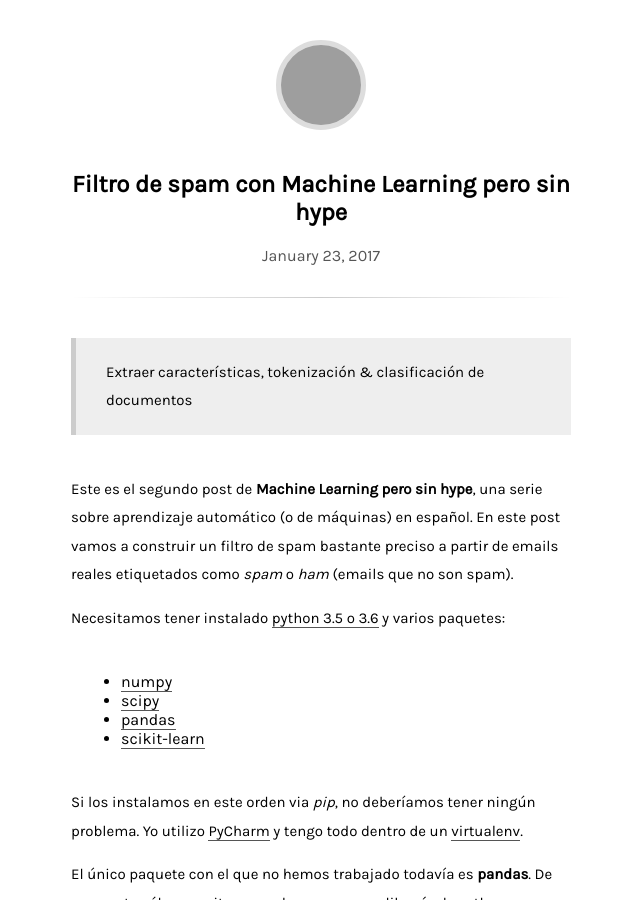
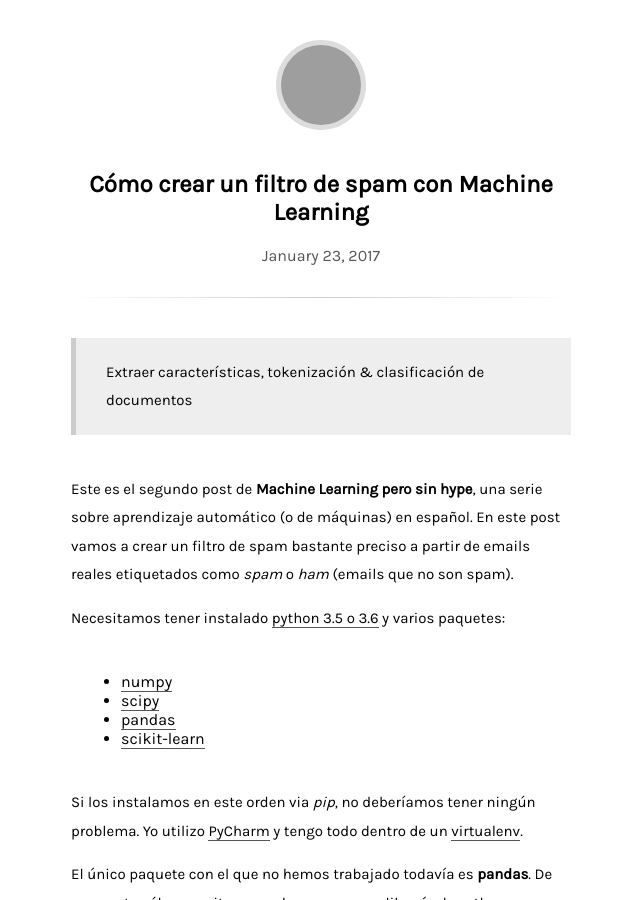
Before and after one commit to stanete/stanete.github.io, a Jekyll site: the page built from _posts/2017-01-23-filtro-spam-machine-learning.md, in a window 1280 px wide and 900 px high, cut to the strip 0-900 px from the top of the window. Shown: the whole strip, without its empty margins (319-959 px from the left). Built offline with Jekyll 4.4.1, drawn with Linux system fonts in a browser that asks for light colours; comment, search, counter and statistics services are not loaded; grey boxes are pictures that could not be loaded.

Commit message:
Change post title

```diff
--- a/_posts/2017-01-23-filtro-spam-machine-learning.md
+++ b/_posts/2017-01-23-filtro-spam-machine-learning.md
@@ -1,5 +1,5 @@
 ---
-title: Filtro de spam con Machine Learning pero sin hype
+title: Cómo crear un filtro de spam con Machine Learning
 updated: 2017-01-23 08:45
 comments: true
 mailchimp: true
@@ -7,7 +7,7 @@ mailchimp: true
 
 > Extraer características, tokenización & clasificación de documentos
 
-Este es el segundo post de **Machine Learning pero sin hype**, una serie sobre aprendizaje automático (o de máquinas) en español. En este post vamos a construir un filtro de spam bastante preciso a partir de emails reales etiquetados como *spam* o *ham* (emails que no son spam).
+Este es el segundo post de **Machine Learning pero sin hype**, una serie sobre aprendizaje automático (o de máquinas) en español. En este post vamos a crear un filtro de spam bastante preciso a partir de emails reales etiquetados como *spam* o *ham* (emails que no son spam).
 
 Necesitamos tener instalado [python 3.5 o 3.6](https://www.python.org/) y varios paquetes:
 
```
